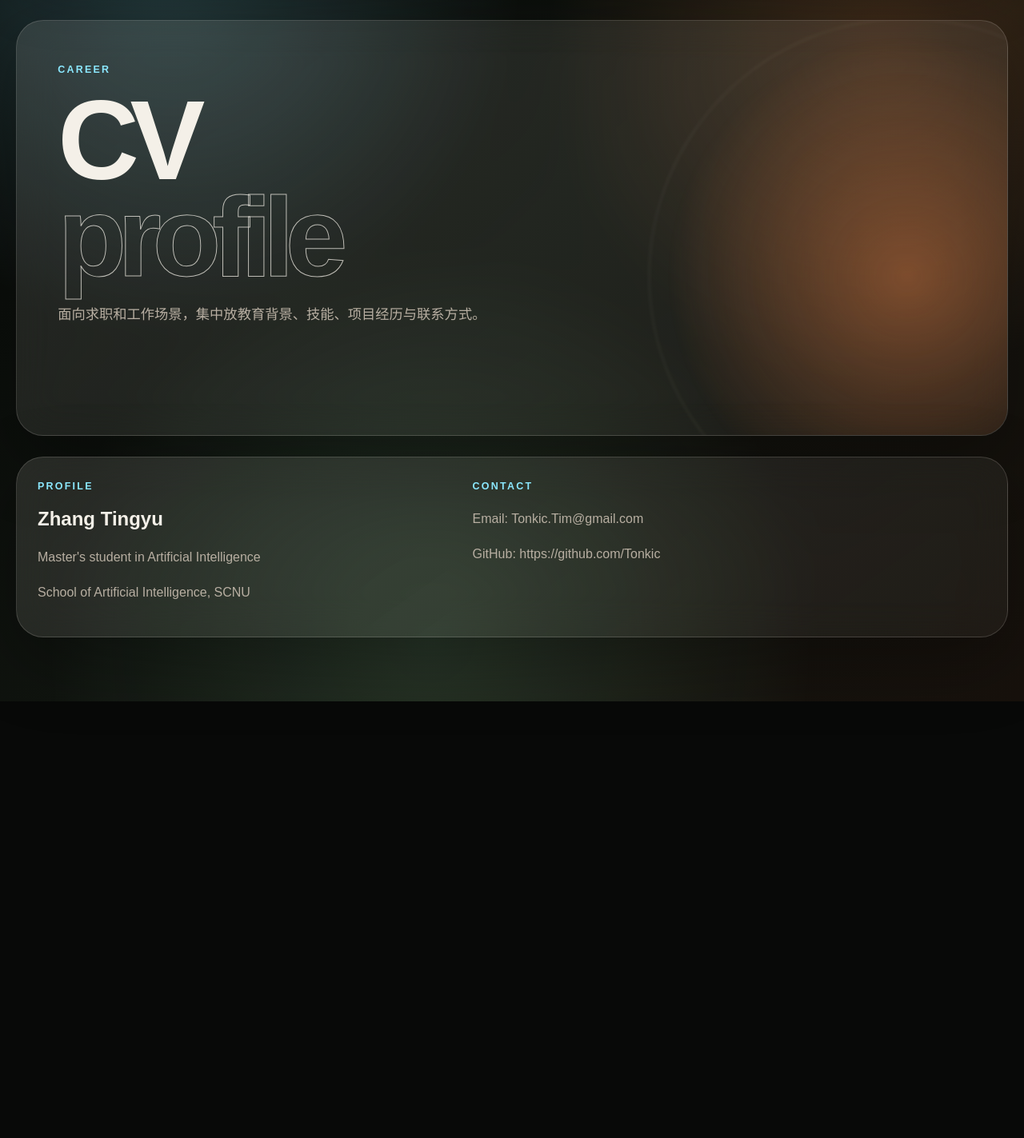
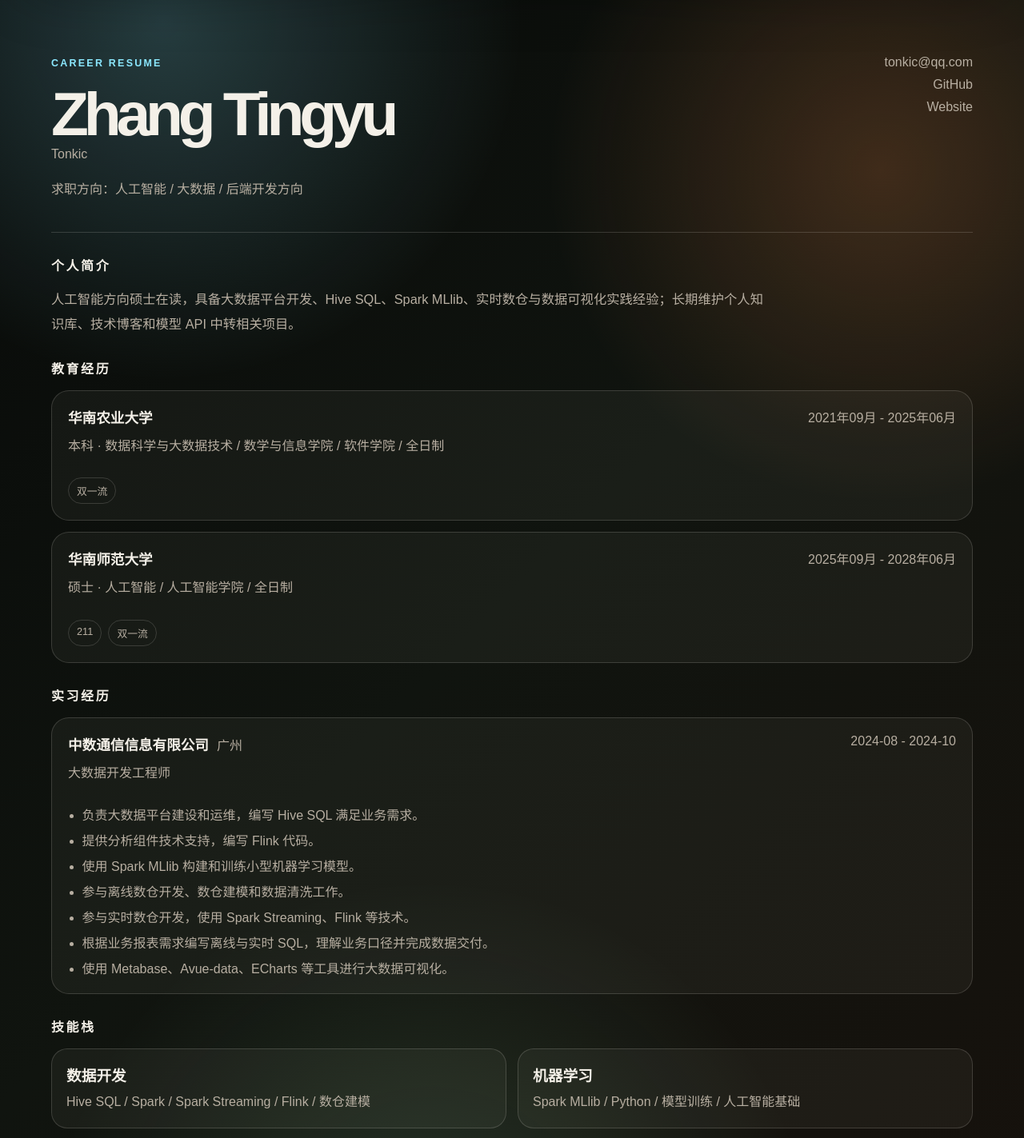
Before and after one commit to Tonkic/Tonkic.github.io, a Next.js app: page /cv in a window 1280 px wide. Shown: the part 120-1543 px from the top of the page at 80% size. Before the commit the page ends 997 px from the top, so only its background shows below. Built offline with nearby package versions, Linux system fonts and the light colour scheme.

Commit message:
feat: build resume-style cv page

```diff
--- a/src/app/cv/page.tsx
+++ b/src/app/cv/page.tsx
@@ -1,7 +1,11 @@
 import Link from "next/link";
-import { PageHero } from "@/components/PageHero";
 import { Reveal } from "@/components/Reveal";
-import { siteProfile } from "@/data/site";
+import {
+  resumeEducation,
+  resumeExperiences,
+  resumeProfile,
+  resumeSkills,
+} from "@/data/resume";
 
 export const metadata = {
   title: "CV",
@@ -9,27 +13,89 @@ export const metadata = {
 
 export default function CvPage() {
   return (
-    <div className="page-stack">
-      <PageHero eyebrow="Career" title="CV" outline="profile">
-        面向求职和工作场景，集中放教育背景、技能、项目经历与联系方式。
-      </PageHero>
-      <Reveal className="glass-panel split-panel">
-        <div>
-          <p className="eyebrow">Profile</p>
-          <h2>{siteProfile.realName}</h2>
-          <p>{siteProfile.role}</p>
-          <p>{siteProfile.affiliation}</p>
-        </div>
-        <div>
-          <p className="eyebrow">Contact</p>
-          <p>Email: {siteProfile.email}</p>
-          <p>
-            GitHub:{" "}
-            <Link href={siteProfile.github} target="_blank">
-              {siteProfile.github}
+    <div className="page-stack resume-page">
+      <Reveal className="resume-sheet">
+        <header className="resume-header">
+          <div>
+            <p className="eyebrow">Career Resume</p>
+            <h1>{resumeProfile.name}</h1>
+            <p className="resume-handle">{resumeProfile.handle}</p>
+            <p className="resume-target">求职方向：{resumeProfile.target}</p>
+          </div>
+          <address className="resume-contact">
+            <a href={`mailto:${resumeProfile.email}`}>{resumeProfile.email}</a>
+            <Link href={resumeProfile.github} target="_blank">
+              GitHub
             </Link>
-          </p>
-        </div>
+            <Link href={resumeProfile.website} target="_blank">
+              Website
+            </Link>
+          </address>
+        </header>
+
+        <section className="resume-section resume-summary">
+          <h2>个人简介</h2>
+          <p>{resumeProfile.summary}</p>
+        </section>
+
+        <section className="resume-section">
+          <h2>教育经历</h2>
+          <div className="resume-timeline">
+            {resumeEducation.map((item) => (
+              <article className="resume-item" key={`${item.school}-${item.degree}`}>
+                <div className="resume-item-main">
+                  <h3>{item.school}</h3>
+                  <p>
+                    {item.degree} · {item.detail}
+                  </p>
+                  <div className="tag-row">
+                    {item.tags.map((tag) => (
+                      <span className="tag" key={tag}>
+                        {tag}
+                      </span>
+                    ))}
+                  </div>
+                </div>
+                <time>{item.period}</time>
+              </article>
+            ))}
+          </div>
+        </section>
+
+        <section className="resume-section">
+          <h2>实习经历</h2>
+          <div className="resume-timeline">
+            {resumeExperiences.map((item) => (
+              <article className="resume-item resume-experience" key={`${item.company}-${item.role}`}>
+                <div className="resume-item-main">
+                  <div className="resume-item-title">
+                    <h3>{item.company}</h3>
+                    <span>{item.location}</span>
+                  </div>
+                  <p className="resume-role">{item.role}</p>
+                  <ul>
+                    {item.bullets.map((bullet) => (
+                      <li key={bullet}>{bullet}</li>
+                    ))}
+                  </ul>
+                </div>
+                <time>{item.period}</time>
+              </article>
+            ))}
+          </div>
+        </section>
+
+        <section className="resume-section">
+          <h2>技能栈</h2>
+          <div className="resume-skills">
+            {resumeSkills.map((group) => (
+              <article key={group.label}>
+                <h3>{group.label}</h3>
+                <p>{group.items.join(" / ")}</p>
+              </article>
+            ))}
+          </div>
+        </section>
       </Reveal>
     </div>
   );
--- a/src/app/globals.css
+++ b/src/app/globals.css
@@ -1155,6 +1155,143 @@ p {
   border-bottom: 0;
 }
 
+.resume-page {
+  padding-bottom: 80px;
+}
+
+.resume-sheet {
+  display: grid;
+  gap: 28px;
+  padding: clamp(24px, 4vw, 44px);
+}
+
+.resume-header {
+  display: grid;
+  grid-template-columns: minmax(0, 1fr) auto;
+  gap: 24px;
+  align-items: start;
+  padding-bottom: 24px;
+  border-bottom: 1px solid var(--line);
+}
+
+.resume-header h1 {
+  margin: 0;
+  color: var(--ink);
+  font-size: clamp(2.4rem, 6vw, 5rem);
+  line-height: 0.95;
+  letter-spacing: -0.08em;
+}
+
+.resume-handle,
+.resume-target,
+.resume-role {
+  color: var(--muted);
+}
+
+.resume-contact {
+  display: grid;
+  gap: 10px;
+  justify-items: end;
+  color: var(--muted);
+  font-style: normal;
+}
+
+.resume-section {
+  display: grid;
+  gap: 16px;
+}
+
+.resume-section h2 {
+  margin: 0;
+  color: var(--ink);
+  font-size: 1rem;
+  letter-spacing: 0.16em;
+  text-transform: uppercase;
+}
+
+.resume-summary p {
+  max-width: 900px;
+  margin: 0;
+  color: var(--muted);
+  font-size: 1.02rem;
+  line-height: 1.85;
+}
+
+.resume-timeline {
+  display: grid;
+  gap: 14px;
+}
+
+.resume-item {
+  display: grid;
+  grid-template-columns: minmax(0, 1fr) auto;
+  gap: 18px;
+  padding: 20px;
+  border: 1px solid var(--line);
+  border-radius: 22px;
+  background: rgba(244, 240, 232, 0.045);
+}
+
+.resume-item h3 {
+  margin: 0;
+  color: var(--ink);
+  font-size: 1.1rem;
+}
+
+.resume-item p,
+.resume-item li,
+.resume-item time,
+.resume-item-title span {
+  color: var(--muted);
+}
+
+.resume-item time {
+  white-space: nowrap;
+}
+
+.resume-item-main {
+  display: grid;
+  gap: 10px;
+}
+
+.resume-item-title {
+  display: flex;
+  flex-wrap: wrap;
+  gap: 10px;
+  align-items: baseline;
+}
+
+.resume-experience ul {
+  display: grid;
+  gap: 8px;
+  margin: 0;
+  padding-left: 1.1rem;
+}
+
+.resume-skills {
+  display: grid;
+  grid-template-columns: repeat(2, minmax(0, 1fr));
+  gap: 14px;
+}
+
+.resume-skills article {
+  padding: 18px;
+  border: 1px solid var(--line);
+  border-radius: 20px;
+  background: rgba(244, 240, 232, 0.045);
+}
+
+.resume-skills h3 {
+  margin: 0 0 8px;
+  color: var(--ink);
+}
+
+.resume-skills p {
+  margin: 0;
+  color: var(--muted);
+  line-height: 1.65;
+}
+
 @keyframes spin {
   to {
     transform: rotate(360deg);
@@ -1209,6 +1346,16 @@ p {
   .knowledge-tree {
     position: static;
   }
+
+  .resume-header,
+  .resume-item,
+  .resume-skills {
+    grid-template-columns: 1fr;
+  }
+
+  .resume-contact {
+    justify-items: start;
+  }
 }
 
 @media (max-width: 620px) {
@@ -1235,3 +1382,68 @@ p {
     padding: 16px;
   }
 }
+
+@media print {
+  body {
+    background: #fff;
+    color: #111;
+  }
+
+  .site-header,
+  .smooth-scroll,
+  .eyebrow {
+    display: none !important;
+  }
+
+  .site-frame {
+    width: 100%;
+    padding: 0;
+  }
+
+  .page-stack,
+  .resume-page {
+    gap: 0;
+    padding: 0;
+  }
+
+  .resume-sheet {
+    padding: 0;
+    border: 0;
+    border-radius: 0;
+    background: #fff;
+    box-shadow: none;
+  }
+
+  .resume-header h1,
+  .resume-section h2,
+  .resume-item h3,
+  .resume-skills h3,
+  .resume-contact a {
+    color: #111;
+  }
+
+  .resume-handle,
+  .resume-target,
+  .resume-role,
+  .resume-summary p,
+  .resume-item p,
+  .resume-item li,
+  .resume-item time,
+  .resume-item-title span,
+  .resume-skills p {
+    color: #333;
+  }
+
+  .resume-item,
+  .resume-skills article {
+    break-inside: avoid;
+    border-color: #ddd;
+    background: #fff;
+  }
+
+  .tag {
+    border-color: #ccc;
+    color: #111;
+    background: #fff;
+  }
+}
--- /dev/null
+++ b/src/data/resume.ts
@@ -0,0 +1,69 @@
+export type ResumeExperience = {
+  company: string;
+  department?: string;
+  location: string;
+  period: string;
+  role: string;
+  bullets: string[];
+};
+
+export type ResumeEducation = {
+  degree: string;
+  detail: string;
+  period: string;
+  school: string;
+  tags: string[];
+};
+
+export const resumeProfile = {
+  name: "Zhang Tingyu",
+  handle: "Tonkic",
+  target: "人工智能 / 大数据 / 后端开发方向",
+  email: "tonkic@qq.com",
+  github: "https://github.com/Tonkic",
+  website: "https://tonkic.github.io/",
+  summary:
+    "人工智能方向硕士在读，具备大数据平台开发、Hive SQL、Spark MLlib、实时数仓与数据可视化实践经验；长期维护个人知识库、技术博客和模型 API 中转相关项目。",
+};
+
+export const resumeEducation: ResumeEducation[] = [
+  {
+    school: "华南农业大学",
+    degree: "本科",
+    detail: "数据科学与大数据技术 / 数学与信息学院 / 软件学院 / 全日制",
+    period: "2021年09月 - 2025年06月",
+    tags: ["双一流"],
+  },
+  {
+    school: "华南师范大学",
+    degree: "硕士",
+    detail: "人工智能 / 人工智能学院 / 全日制",
+    period: "2025年09月 - 2028年06月",
+    tags: ["211", "双一流"],
+  },
+];
+
+export const resumeExperiences: ResumeExperience[] = [
+  {
+    company: "中数通信信息有限公司",
+    role: "大数据开发工程师",
+    location: "广州",
+    period: "2024-08 - 2024-10",
+    bullets: [
+      "负责大数据平台建设和运维，编写 Hive SQL 满足业务需求。",
+      "提供分析组件技术支持，编写 Flink 代码。",
+      "使用 Spark MLlib 构建和训练小型机器学习模型。",
+      "参与离线数仓开发、数仓建模和数据清洗工作。",
+      "参与实时数仓开发，使用 Spark Streaming、Flink 等技术。",
+      "根据业务报表需求编写离线与实时 SQL，理解业务口径并完成数据交付。",
+      "使用 Metabase、Avue-data、ECharts 等工具进行大数据可视化。",
+    ],
+  },
+];
+
+export const resumeSkills = [
+  { label: "数据开发", items: ["Hive SQL", "Spark", "Spark Streaming", "Flink", "数仓建模"] },
+  { label: "机器学习", items: ["Spark MLlib", "Python", "模型训练", "人工智能基础"] },
+  { label: "Web / 工程", items: ["TypeScript", "Next.js", "React", "Git", "Linux"] },
+  { label: "可视化", items: ["ECharts", "Metabase", "Avue-data"] },
+];
--- a/src/data/site.ts
+++ b/src/data/site.ts
@@ -31,7 +31,7 @@ export const siteProfile = {
   realName: "Zhang Tingyu",
   role: "Master's student in Artificial Intelligence",
   affiliation: "School of Artificial Intelligence, SCNU",
-  email: "Tonkic.Tim@gmail.com",
+  email: "tonkic@qq.com",
   github: "https://github.com/Tonkic",
   publicRelayUrl: "http://8.134.127.63:3000/",
 };
```
